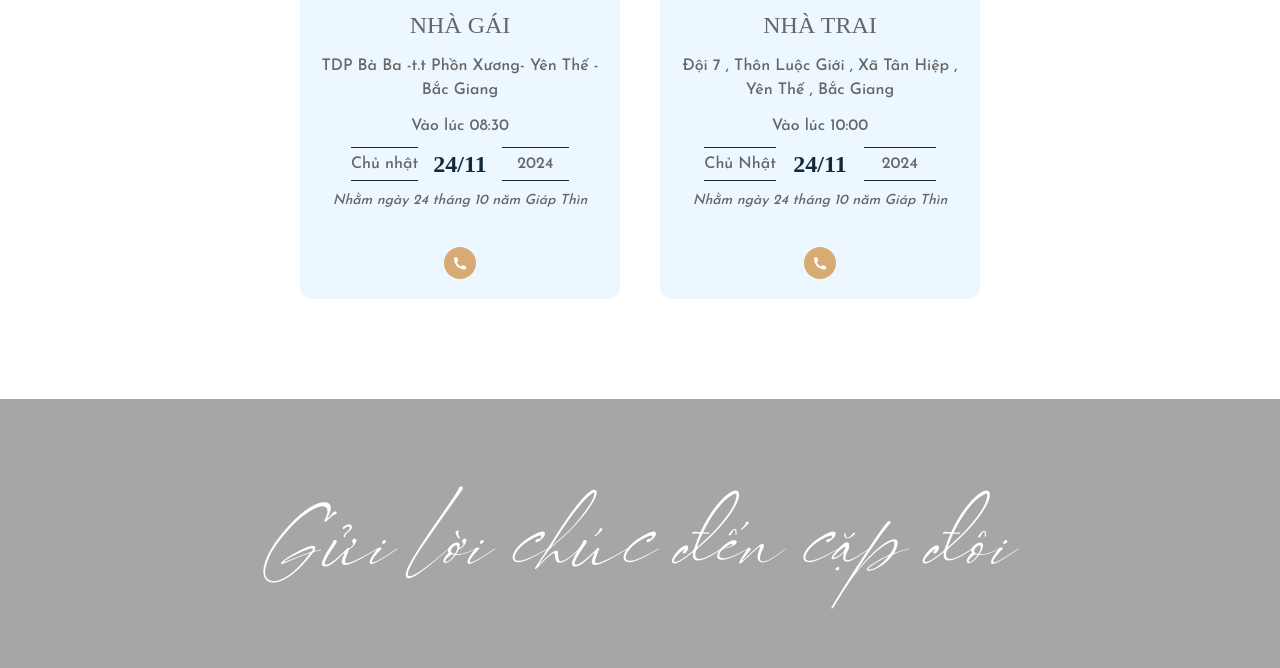
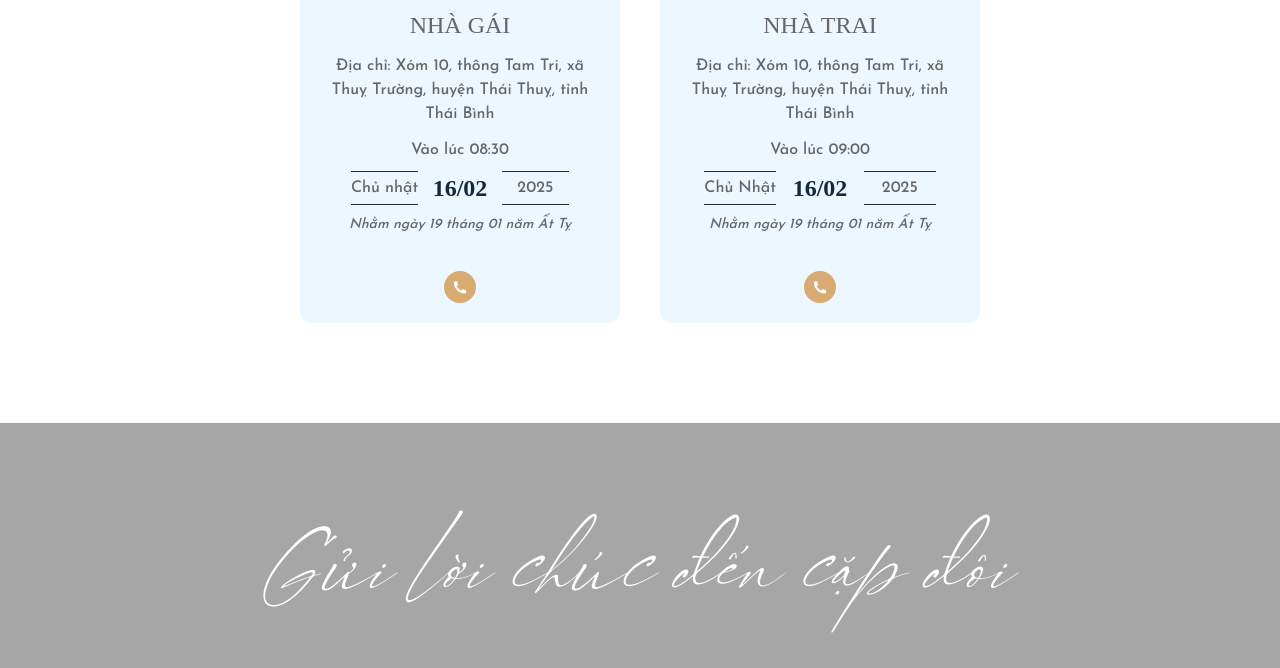
Before and after one commit to linhvv17/myweb, a plain HTML site: page index.html in a window 1280 px wide. Shown: the part 6843-7511 px from the top of the page. Drawn offline with nearby package versions, Linux system fonts and the light colour scheme; no server answers; a web font is replaced by a local one.

Commit message:
Update image file path new code 08012025

```diff
--- a/index.html
+++ b/index.html
@@ -490,7 +490,7 @@ Thuỷ Crypto    </div>
                         <div class="invitation-card"> <img src="images/34E21582-4D9F-4D37-A24E-F0995D0BF0EE.jpeg" alt="">
                 <h3 class="card-title uk-margin-remove">NHÀ GÁI</h3>
                 <address class="uk-margin-remove">
-                    <p>TDP Bà Ba -t.t Phồn Xương- Yên Thế - Bắc Giang</p>
+                    <p>Địa chỉ: Xóm 10, thông Tam Tri, xã Thuỵ Trường, huyện Thái Thuỵ, tỉnh Thái Bình</p>
                 </address>
                 				                <div class="invitation-body"> <div class="invi_time">
                     <p class="fw-bold">Vào lúc
@@ -502,14 +502,14 @@ Thuỷ Crypto    </div>
                         <span class="invi_date_text">
                         Chủ nhật                        </span>
                         <span class="invi_date_number">
-                            <p class="invi_date">24</p> /
-                            <p class="invi_month">11</p>
+                            <p class="invi_date">16</p> /
+                            <p class="invi_month">02</p>
                         </span>
                         <span class="invi_year_text">
-                        2024                        </span>
+                        2025                        </span>
                     </div>
 
-                    <p class="invi_amlich">Nhằm ngày 24 tháng 10 năm Giáp Thìn</p>
+                    <p class="invi_amlich">Nhằm ngày 19 tháng 01 năm Ất Tỵ</p>
                 </div>
 
             </div>
@@ -530,26 +530,26 @@ Thuỷ Crypto    </div>
                     <div class="invitation-card"> <img src="images/B853C476-0E16-41E8-BAD6-BF949C711853-e1705077623316.jpeg" alt="">
                 <h3 class="card-title uk-margin-remove">NHÀ TRAI</h3>
                 <address class="uk-margin-remove">
-                    <p>Đội 7 , Thôn Luộc Giới , Xã Tân Hiệp , Yên Thế , Bắc Giang</p>
+                    <p>Địa chỉ: Xóm 10, thông Tam Tri, xã Thuỵ Trường, huyện Thái Thuỵ, tỉnh Thái Bình</p>
                 </address>
                 				                <div class="invitation-body"> <div class="invi_time">
                     <p class="fw-bold">Vào lúc
                         <span class="invi_hours">
-                        10:00                        </span>
+                        09:00                        </span>
                     </p>
                     <div class="invi_group_time">
 
                         <span class="invi_date_text">
                         Chủ Nhật                        </span>
                         <span class="invi_date_number">
-                            <p class="invi_date">24</p> /
-                            <p class="invi_month">11</p>
+                            <p class="invi_date">16</p> /
+                            <p class="invi_month">02</p>
                         </span>
                         <span class="invi_year_text">
-                        2024                        </span>
+                        2025                        </span>
                     </div>
 
-                    <p class="invi_amlich">Nhằm ngày 24 tháng 10 năm Giáp Thìn</p>
+                    <p class="invi_amlich">Nhằm ngày 19 tháng 01 năm Ất Tỵ</p>
                 </div>
 
             </div>
@@ -785,7 +785,7 @@ fetch('/wp-json/wp/v2/comments?post=1131&per_page=100',
 <!-- END AUDIO --> <!-- FOOTER -->
  <footer>
         <div class="footer-bottom">
-            <p>Bản quyền 2024 thuộc về TitWedding</p>
+            <p>Bản quyền 2024 thuộc về LINHVV17</p>
         </div>
 </footer>
 <button class="toggleAudio">
```
